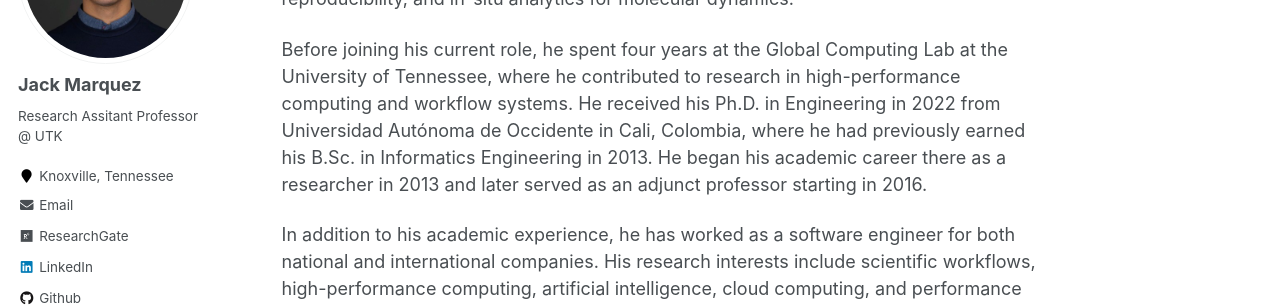
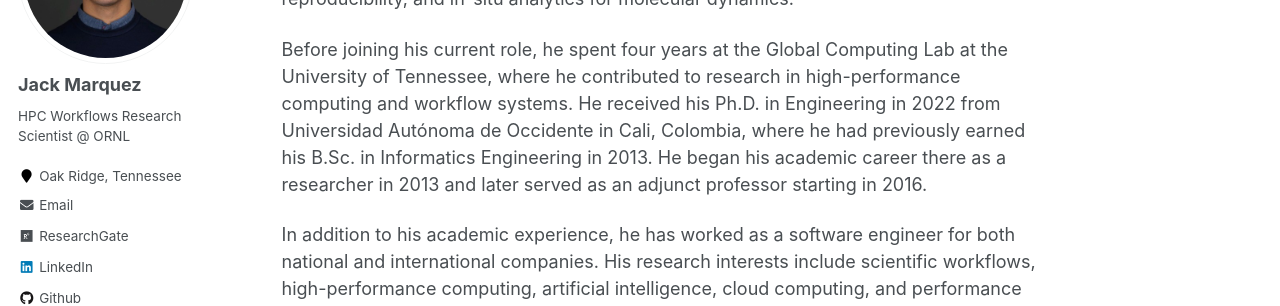
Before and after one commit to jackdmarquez/jackdmarquez.github.io, a Jekyll site: the page built from _pages/about.md, in a window 1280 px wide. Shown: the part 229-535 px from the top of the page. Built offline with Jekyll 4.4.1, drawn with Linux system fonts in a browser that asks for light colours; some web fonts are replaced.

Commit message:
Update author bio and location in config

```diff
--- a/_config.yml
+++ b/_config.yml
@@ -82,8 +82,8 @@ analytics:
 author:
   name             : "Jack Marquez"
   avatar           : "profile.png"
-  bio              : "Research Assitant Professor @ UTK"
-  location         : "Knoxville, Tennessee"
+  bio              : "HPC Workflows Research Scientist @ ORNL"
+  location         : "Oak Ridge, Tennessee"
   employer         :
   pubmed           : # "https://www.ncbi.nlm.nih.gov/pubmed/?term=john+snow"
   googlescholar    : "https://scholar.google.com/citations?user=DuvHn6YAAAAJ&hl=en"
```
